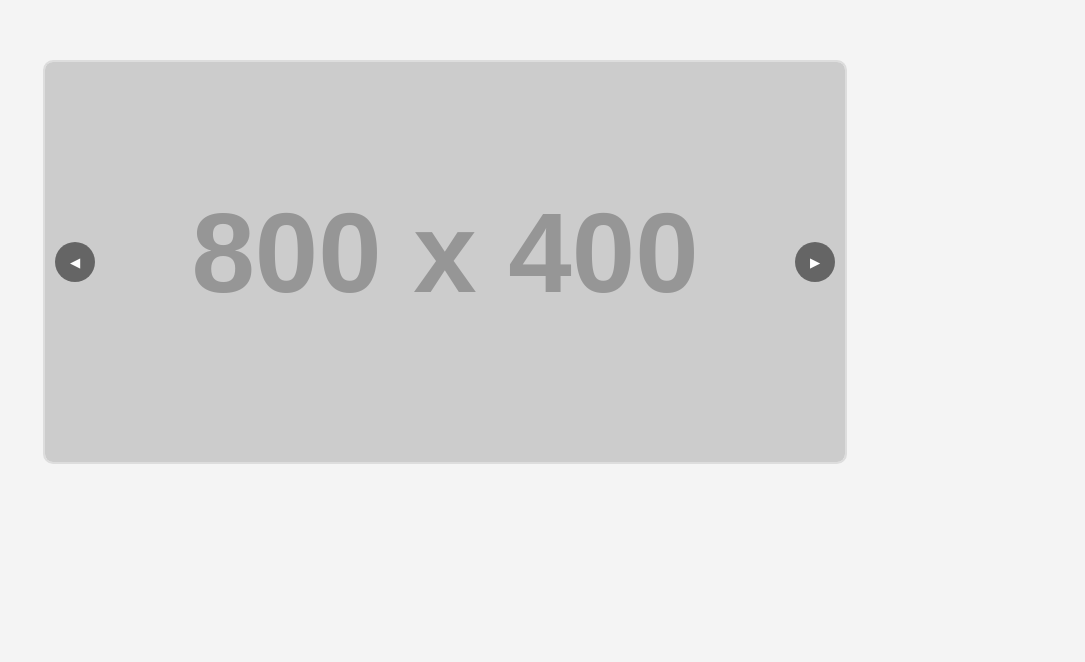
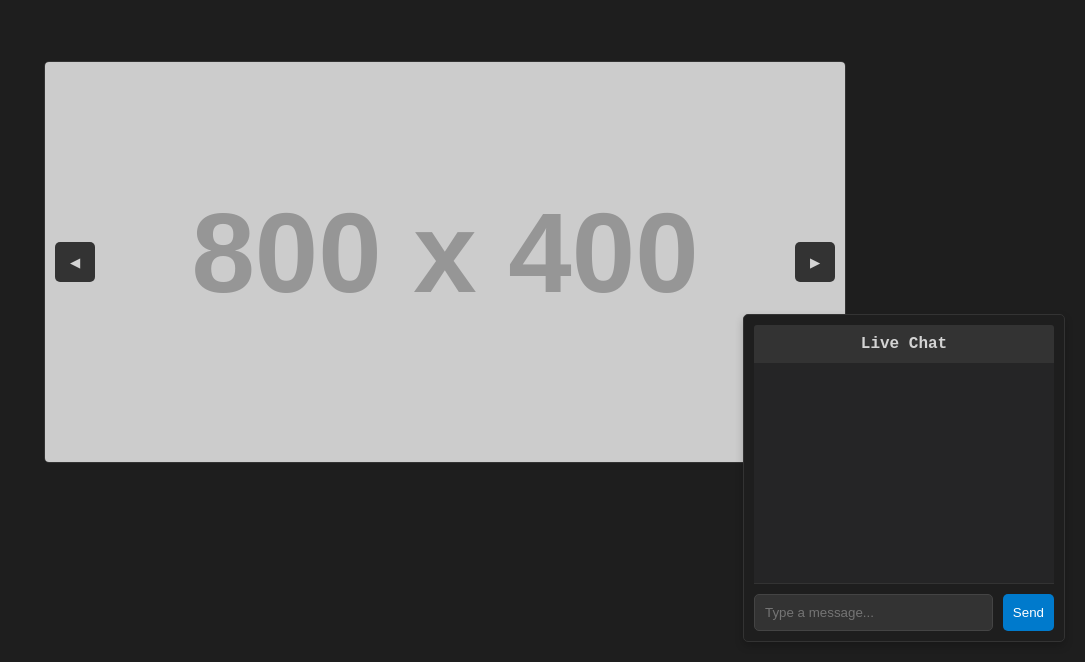
Before and after one commit to fghtgrefdsx/RINXTAGW, a plain HTML site: page index.html in a window 1280 px wide. Shown: the part 138-800 px from the top of the page, without its empty margins (195-1280 px from the left). Drawn offline with Linux system fonts and the light colour scheme; no server answers; placeholder pictures from the web are drawn by us.

Commit message:
Update index.html

```diff
--- a/index.html
+++ b/index.html
@@ -6,23 +6,24 @@
     <title>Image Carousel with Live Chat</title>
     <style>
         body {
-            font-family: Arial, sans-serif;
+            font-family: monospace, sans-serif;
             margin: 0;
             padding: 0;
+            background-color: #1e1e1e;
+            color: #d4d4d4;
             display: flex;
             justify-content: center;
             align-items: center;
             height: 100vh;
-            background-color: #f4f4f4;
         }
         .carousel {
             position: relative;
             width: 80%;
             max-width: 800px;
             overflow: hidden;
-            border: 2px solid #ddd;
-            border-radius: 10px;
-            background: #fff;
+            border: 1px solid #333;
+            background: #1e1e1e;
+            border-radius: 5px;
         }
         .carousel-images {
             display: flex;
@@ -38,10 +39,10 @@
             position: absolute;
             top: 50%;
             transform: translateY(-50%);
-            background-color: rgba(0, 0, 0, 0.5);
-            color: #fff;
+            background-color: #333;
+            color: #d4d4d4;
             border: none;
-            border-radius: 50%;
+            border-radius: 5px;
             width: 40px;
             height: 40px;
             display: flex;
@@ -56,23 +57,22 @@
             right: 10px;
         }
         .chat-box {
-            display: none;
             position: fixed;
             bottom: 20px;
             right: 20px;
             width: 300px;
             max-width: 90%;
-            background: #fff;
-            border: 2px solid #ddd;
-            border-radius: 10px;
+            background: #1e1e1e;
+            border: 1px solid #333;
+            border-radius: 5px;
             box-shadow: 0 4px 8px rgba(0, 0, 0, 0.2);
             padding: 10px;
         }
         .chat-box header {
-            background: #007bff;
-            color: #fff;
+            background: #333;
+            color: #d4d4d4;
             padding: 10px;
-            border-radius: 8px 8px 0 0;
+            border-radius: 3px 3px 0 0;
             font-weight: bold;
             text-align: center;
         }
@@ -80,7 +80,10 @@
             height: 200px;
             overflow-y: auto;
             padding: 10px;
-            border-bottom: 1px solid #ddd;
+            background: #252526;
+            border-bottom: 1px solid #333;
+            color: #9cdcfe;
+            font-size: 0.9rem;
         }
         .chat-box .input-box {
             display: flex;
@@ -90,18 +93,23 @@
         .chat-box .input-box input {
             flex: 1;
             padding: 10px;
-            border: 1px solid #ddd;
+            background: #333;
+            border: 1px solid #444;
+            color: #d4d4d4;
             border-radius: 5px;
         }
         .chat-box .input-box button {
             padding: 10px;
-            background: #007bff;
+            background: #007acc;
             color: #fff;
             border: none;
             border-radius: 5px;
             cursor: pointer;
         }
     </style>
+    <!-- Firebase Scripts -->
+    <script src="https://www.gstatic.com/firebasejs/9.23.0/firebase-app.js"></script>
+    <script src="https://www.gstatic.com/firebasejs/9.23.0/firebase-database.js"></script>
 </head>
 <body>
     <div class="carousel">
@@ -124,6 +132,21 @@
     </div>
 
     <script>
+        // Firebase Configuration
+        const firebaseConfig = {
+            apiKey: "YOUR_API_KEY",
+            authDomain: "YOUR_PROJECT_ID.firebaseapp.com",
+            databaseURL: "https://YOUR_PROJECT_ID.firebaseio.com",
+            projectId: "YOUR_PROJECT_ID",
+            storageBucket: "YOUR_PROJECT_ID.appspot.com",
+            messagingSenderId: "YOUR_SENDER_ID",
+            appId: "YOUR_APP_ID"
+        };
+
+        // Initialize Firebase
+        const app = firebase.initializeApp(firebaseConfig);
+        const db = firebase.database();
+
         const carouselImages = document.querySelector('.carousel-images');
         const images = document.querySelectorAll('.carousel-images img');
         const leftArrow = document.querySelector('.arrow.left');
@@ -157,15 +180,24 @@
             });
         });
 
-        // Send a message in the chat
+        // Real-time chat functionality
+        const chatRef = db.ref('chat');
+
+        // Load existing messages
+        chatRef.on('child_added', snapshot => {
+            const messageData = snapshot.val();
+            const messageElement = document.createElement('div');
+            messageElement.textContent = messageData;
+            messages.appendChild(messageElement);
+            messages.scrollTop = messages.scrollHeight;
+        });
+
+        // Send a new message
         sendButton.addEventListener('click', () => {
             const message = input.value.trim();
             if (message) {
-                const messageElement = document.createElement('div');
-                messageElement.textContent = message;
-                messages.appendChild(messageElement);
+                chatRef.push(message);
                 input.value = '';
-                messages.scrollTop = messages.scrollHeight;
             }
         });
     </script>
```
